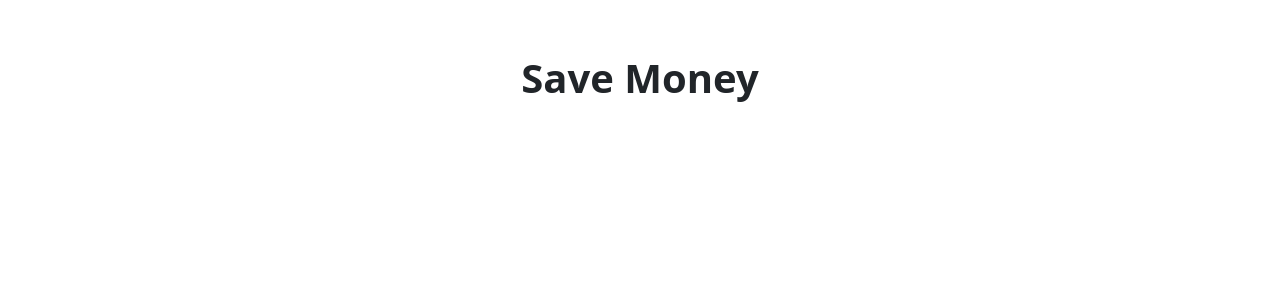
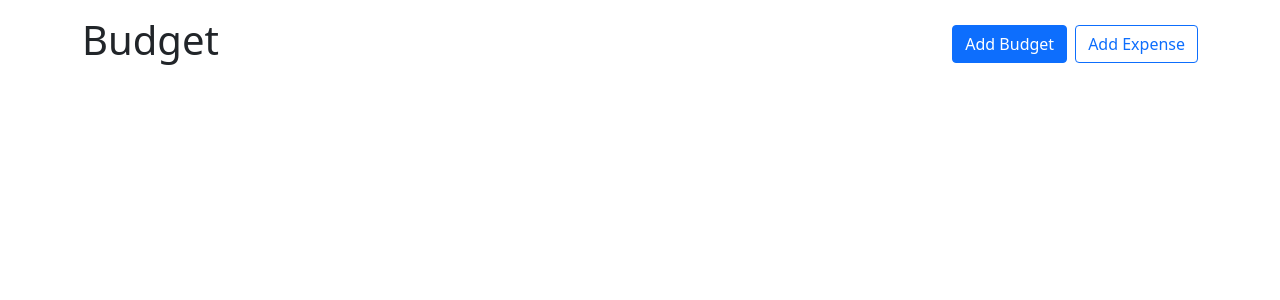
Before and after one commit to alptarla/save-money, a React (Create React App) app: page / in a window 1280 px wide. Shown: the top 300 px of the page. Built offline with nearby package versions, Linux system fonts and the light colour scheme.

Commit message:
Add app header

```diff
--- a/src/App.js
+++ b/src/App.js
@@ -1,9 +1,10 @@
 import { Container } from 'react-bootstrap'
+import Header from './components/Header'
 
 function App() {
   return (
     <Container>
-      <div className="text-center mt-5 fw-bold fs-1">Save Money</div>
+      <Header title="Budget" />
     </Container>
   )
 }
--- /dev/null
+++ b/src/components/Header.js
@@ -0,0 +1,19 @@
+import { Button, Stack } from 'react-bootstrap'
+
+function Header({ title, onAddBudget, onAddExpense }) {
+  return (
+    <Stack direction="horizontal" gap={5} className="my-3">
+      <h1>{title}</h1>
+      <Stack direction="horizontal" gap={2} className="ms-auto">
+        <Button variant="primary" onClick={onAddBudget}>
+          Add Budget
+        </Button>
+        <Button variant="outline-primary" onClick={onAddExpense}>
+          Add Expense
+        </Button>
+      </Stack>
+    </Stack>
+  )
+}
+
+export default Header
```
